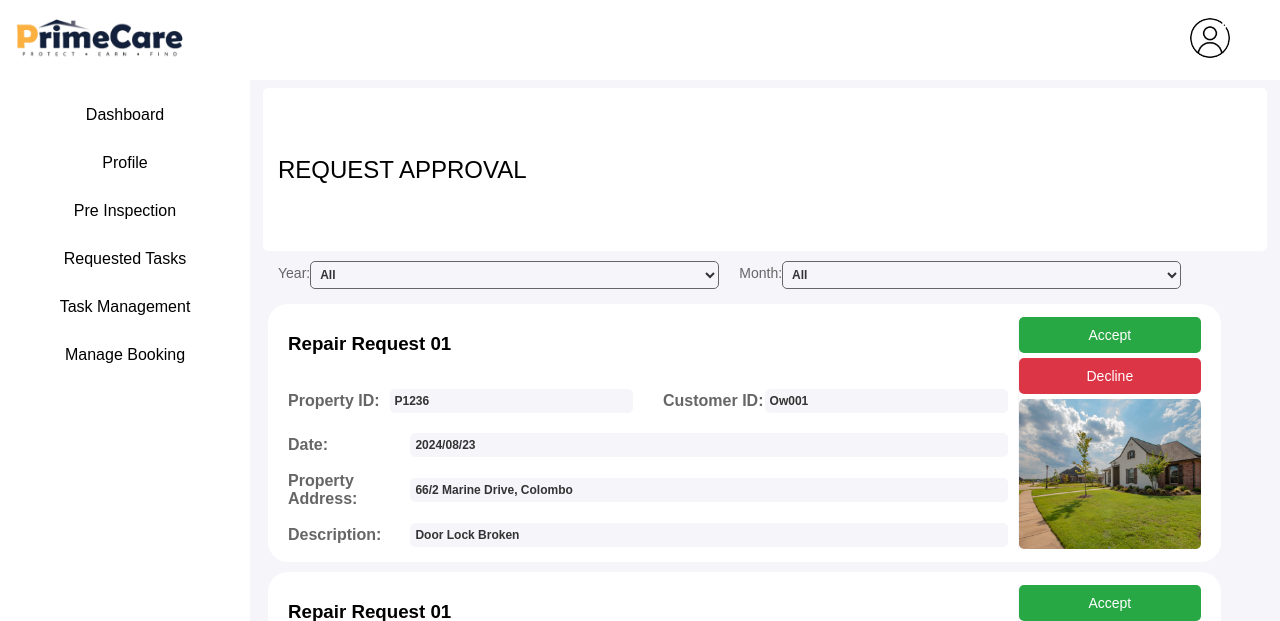
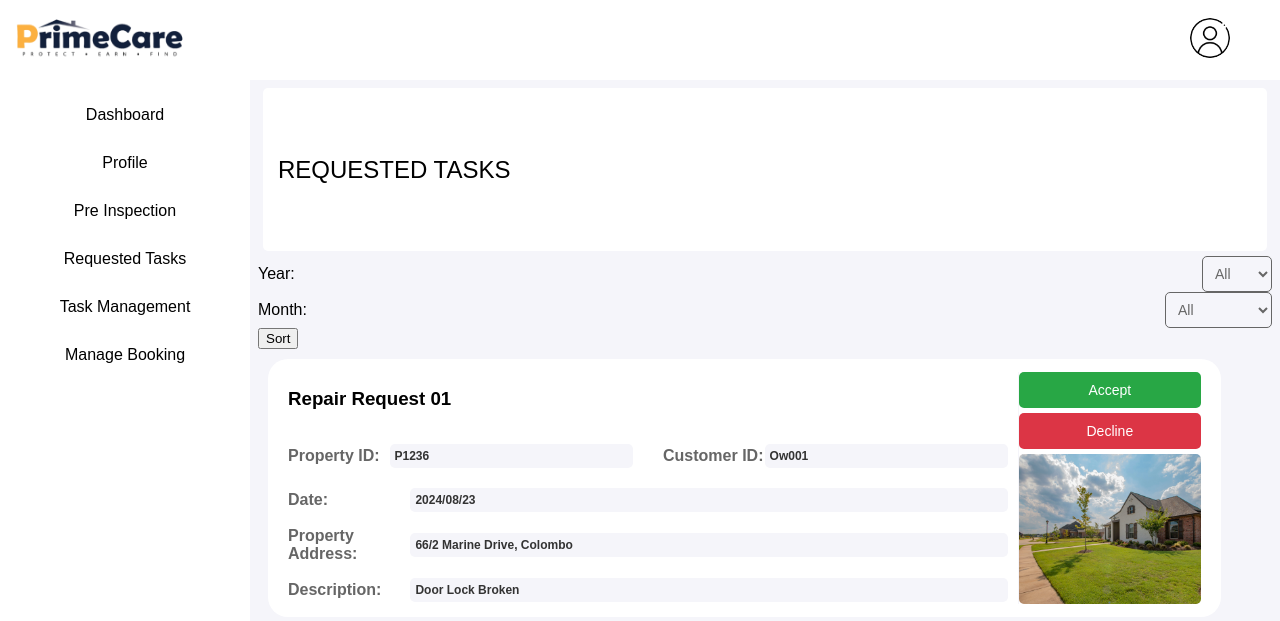
Before and after one commit to janithprabashrk/PrimeCare_php_mvc, a PHP site: page /php_mvc_backend/app/views/userhome.view.php in a window 1280 px wide. Shown: the top 621 px of the page. Run offline with PHP 8.4, Linux system fonts and the light colour scheme; data comes from the database, SQL or seed files in the repository; some libraries are stand-ins or nearby versions.

Commit message:
Update requestedTasks.view.php

```diff
--- a/app/views/agent/requestedTasks.view.php
+++ b/app/views/agent/requestedTasks.view.php
@@ -1,11 +1,11 @@
 <div class="user_view-menu-bar">
-    <h2>request Approval</h2>
+    <h2>Requested Tasks</h2>
 </div>
 <div>
-    <div class="filter-container-flex-start">
+    <div class="date-filter-container">
       <div class="input-group-aligned width-100">
-            <label for="year-filter" class="input-label">Year:</label>
-            <select id="year-filter" class="input-field-small">
+        <label for="year-sort" class="date-label">Year:</label>
+        <select id="year-filter" class="date-input-field-small">
           <option value="all">All</option>
           <option value="2024">2024</option>
           <option value="2023">2023</option>
@@ -13,8 +13,8 @@
         </select>
       </div>
       <div class="input-group-aligned width-100">
-            <label for="month-filter" class="input-label">Month:</label>
-            <select id="month-filter" class="input-field-small">
+        <label for="month-filter" class="date-label">Month:</label>
+        <select id="month-filter" class="date-input-field-small">
           <option value="all">All</option>
           <option value="January">January</option>
           <option value="February">February</option>
@@ -26,11 +26,27 @@
           <option value="August">August</option>
           <option value="September">September</option>
           <option value="October">October</option>
-                <option value="Novermber">Novermber</option>
+          <option value="November">November</option>
           <option value="December">December</option>
         </select>
       </div>
+      <div class="input-group-aligned width-100">
+        <button id="sort-time-button" class="sort-time-button">Sort</button>
       </div>
+    </div>
+
+    <script>
+      document.getElementById('sort-time-button').addEventListener('click', function() {
+        let container = document.querySelector('.repair-card');
+        let cards = Array.from(container.children);
+        cards.sort((a, b) => {
+          let dateA = new Date(a.getAttribute('data-date'));
+          let dateB = new Date(b.getAttribute('data-date'));
+          return dateA - dateB;
+        });
+        cards.forEach(card => container.appendChild(card));
+      });
+    </script>
     <div>
         <?php require __DIR__ . '/repairCard.php' ?>
         <?php require __DIR__ . '/repairCard.php' ?>
```
Lines whose indentation alone changed are shown as unchanged.
